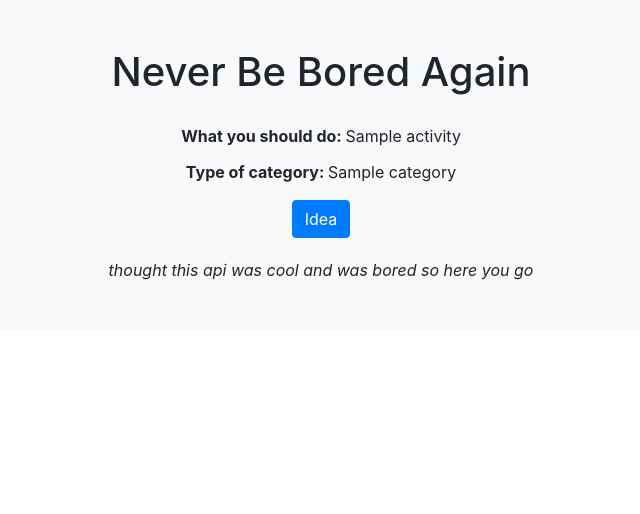
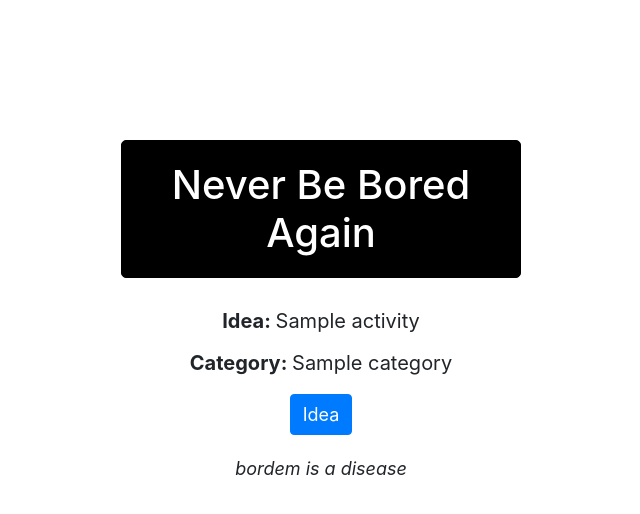
Before and after one commit to milestipton/boredproject, a Django app: template frontend/templates/bored/index.html in a window 1280 px wide. Shown: the top 514 px of the page, without its empty margins (319-959 px from the left). Run offline with Django 3.2, Linux system fonts and the light colour scheme; the template is opened without the code that fills it: most values are stand-ins (such as "Sample title", 1, 10 or a date in 2020); parts of the project's set-up code (start-up, migrations or seed data) failed here and were passed over; some libraries are stand-ins or nearby versions.

Commit message:
Updated Versions

```diff
--- a/frontend/static/bored/style.css
+++ b/frontend/static/bored/style.css
@@ -5,11 +5,7 @@
 
 .container {
     margin: 100px;
-
+    text-align: center;
+    align-items: center;
+    display: block;
 }
-
-.container h1{
-    display: flex;
-    align-items: center;
-    text-align: center;
-}
--- a/frontend/templates/bored/index.html
+++ b/frontend/templates/bored/index.html
@@ -1,13 +1,25 @@
 {% extends 'bored/layout.html' %}
 
 {% block body %}
-<div class="p-5 text-center bg-light">
-   <h1>Never Be Bored Again</h1>
+<div style="text-align: center; margin: 140px;">
+   <h1 style="
+            font-size: 40px;
+            text-align: center;
+            border: 1px solid black;
+            align-items: center;
+            width: 40%;
+            padding: 20px;
+            border-radius: 5px;
+            background: #000;
+            color: #fff;
+            margin-left: auto;
+            margin-right: auto;
+    ">Never Be Bored Again</h1>
     <div class="card-body">
-        <p class="card-title"><strong>What you should do: </strong>{{ activity }}</p>
-        <p class="card-text"><strong>Type of category: </strong>{{ category }}</p>
-        <a href="/" class="btn btn-primary">Idea</a>
+        <p style="font-size: 20px;" class="card-title"><strong>Idea: </strong>{{ activity }}</p>
+        <p style="font-size: 20px;" class="card-text"><strong>Category: </strong>{{ category }}</p>
+        <a style="font-size: 18px;" href="/" class="btn btn-primary">Idea</a>
     </div>
-    <span><em>thought this api was cool and was bored so here you go</em></span>
+    <span style="text-align: center; font-size: 18px;"><em>bordem is a disease</em></span>
 </div>
 {% endblock %}
```
